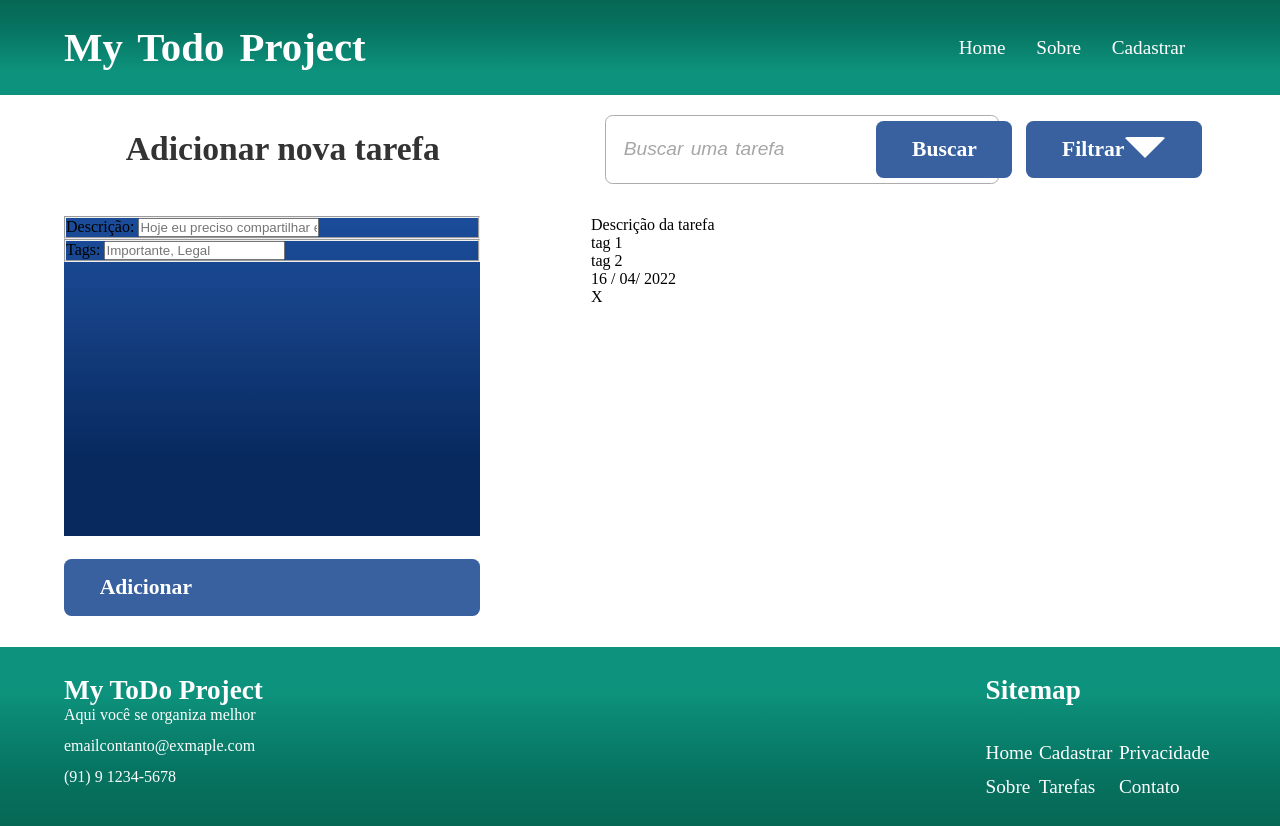
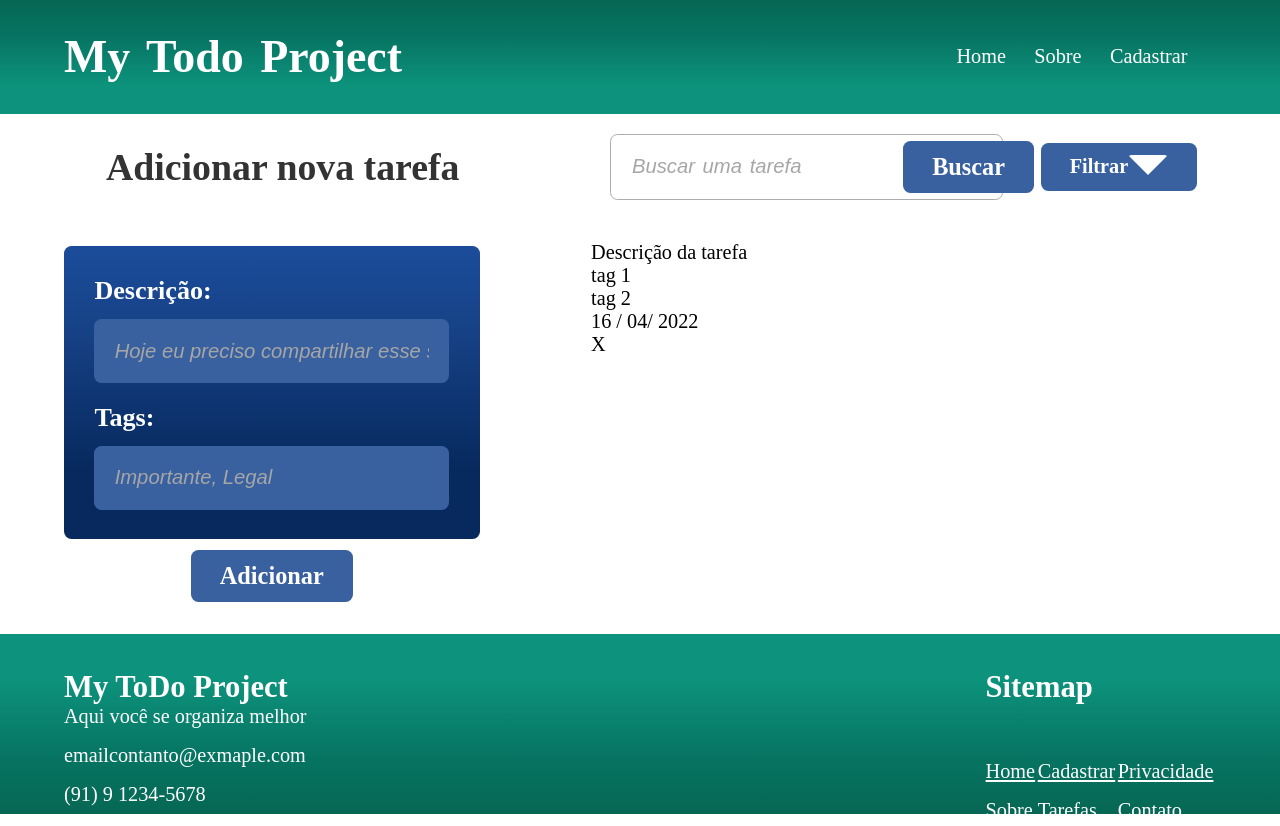
Before and after one commit to Nakaitsu/ToDo-app, a plain HTML site: page client/Pages/index.html in a window 1280 px wide. Drawn offline with Linux system fonts and the light colour scheme.

Commit message:
estilos 1/2

```diff
--- a/client/Pages/index.html
+++ b/client/Pages/index.html
@@ -31,14 +31,14 @@
       <h3>Adicionar nova tarefa</h3>
 
       <div class="painel-criacao arredondar">
-        <form method="POST" class="arrendondar">
-          <fieldset>
-            <label for="">Descrição:</label>
-            <input type="text" placeholder="Hoje eu preciso compartilhar esse site de organizar tarefas">
+        <form method="POST" class="arredondar">
+          <fieldset class="mb-1">
+            <label class="mb" for="descricao">Descrição:</label>
+            <input class="arredondar" name="descricao" type="text" placeholder="Hoje eu preciso compartilhar esse site de organizar tarefas">
           </fieldset>
-          <fieldset>
-            <label for="">Tags:</label>
-            <input type="text" placeholder="Importante, Legal">
+          <fieldset class="mb-1">
+            <label class="mb" for="tags">Tags:</label>
+            <input class="arredondar" name="tags" type="text" placeholder="Importante, Legal">
           </fieldset>
         </form>
 
--- a/less/library.less
+++ b/less/library.less
@@ -1,7 +1,7 @@
 //variaveis
 @cinza-escuro: #333;
 @cinza-elegante: #acacac;
-
+//
 @base-texto: 18px;
 @base-titulo: 22px;
 @base-1: @base-texto * 0.8em;
@@ -14,11 +14,11 @@
 
   cursor: pointer;
   font-size: 1.35rem;
-  font-weight: bold;
+  font-weight: bolder;
 
   .dinamico(@color) {
     background-color: @color;
-    transition: background-color 0.75ms ease-in;
+    transition: background-color 0.75ms ease-out;
 
     &:hover {
       background-color: darken(@color, 15%);
--- a/less/main.less
+++ b/less/main.less
@@ -5,6 +5,16 @@
   margin: 0;
   padding: 0;
   box-sizing: border-box;
+  font-size: 1.125rem;
+
+  &::placeholder {
+    font-style: italic;
+    color: lighten(@cinza-escuro, 45%);
+  }
+}
+
+fieldset {
+  border: none;
 }
 
 ul, ol {
@@ -35,6 +45,26 @@ h6 {
 }
 
 //Generico
+.mb {
+  margin-bottom: .5em;
+}
+
+.mb-1 {
+  margin-bottom: 1em;
+}
+
+.ms-1 {
+  margin-left: 1em;
+}
+
+.me-1 {
+  margin-right: 1em;
+}
+
+.mt-1 {
+  margin-top: 1em;
+}
+
 .arredondar {
   border-radius: 7.5px;
 }
@@ -45,13 +75,12 @@ h6 {
 }
 
 .nav-link {
-  font-size: 1.2rem;
   color: white;
 }
 
 .btn {
   .button;
-  padding: .75em 1.65em;
+  padding: .5em 1.2em;
 }
 
 .btn-azul {
@@ -127,6 +156,10 @@ footer {
     flex-direction: column;
     justify-content: space-between;
     width: 20%;
+
+    a {
+      text-decoration: underline;
+    }
   }
 
   .sitemap-links {
--- a/less/todo.less
+++ b/less/todo.less
@@ -6,7 +6,7 @@
   grid-template-rows: 0.2fr 1fr;
   grid-column-gap: 7vw;
   grid-row-gap: 2em;
-  align-items: center;
+  justify-content: center;
 
   max-height: 75vh;
   margin-top: 20px !important;
@@ -14,6 +14,7 @@
 
   h3 {
     text-align: center;
+    align-self: center;
     color: @cinza-escuro;
     grid-row: 1/2;
   }
@@ -36,32 +37,53 @@
 }
 
 .painel-criacao {
+  display: flex;
+  flex-direction: column;
+  justify-content: space-around;
+  align-items: center;
+  width: 95%;
+
   grid-row: 2/3;
   grid-column: 1/2;
 
-  display: flex;
-  flex-direction: column;
-  justify-content: space-between;
-  height: 25em;
-  width: 95%;
+  form {
+    padding: 1.5em;
+    height: 80%;
+    width: 100%;
 
-  form {
     background: linear-gradient(to bottom, #1B4C9A 1%, #164185 30% , #07295E 76% );
-    height: 80%;
+  }
+
+  label {
+    display: inline-block;
+    font-size: 1.45rem;
+    color: white;
+    font-weight: bold;
+  }
+
+  input {
+    display: block;
+    min-width: 100%;
+    padding: 1em;
+
+    background-color: #3961A0;
+    border: none;
+    color: white;
   }
 }
 
 .controles-buscar {
   display: flex;
+  align-items: center;
   width: 63%;
-  align-items: center;
   padding: .3em .75em;
-  .borda-smooth;
+
   grid-row: 1/2;
 
+  .borda-smooth;
+
   input {
-    flex-grow: 1;
-    font-size: 1.2rem;
+    flex-grow: 2;
     padding: 0 .3em;
     border: none;
     color: @cinza-escuro;
@@ -71,9 +93,7 @@
     }
 
     &::placeholder {
-      font-style: italic;
       word-spacing: 0.1em;
-      color: lighten(@cinza-escuro, 45%);
     }
   }
 }
@@ -83,12 +103,12 @@
   display: flex;
   align-items: center;
   justify-content: center;
+  min-width: 20%;
+
   grid-row: 1/2;
-  min-width: 20%;
 
   > a{
     position: relative;
-    // display: block;
   }
 
   .filtro-menu {
```
Also changed, not shown: client/css/main.css, client/css/todo.css.
